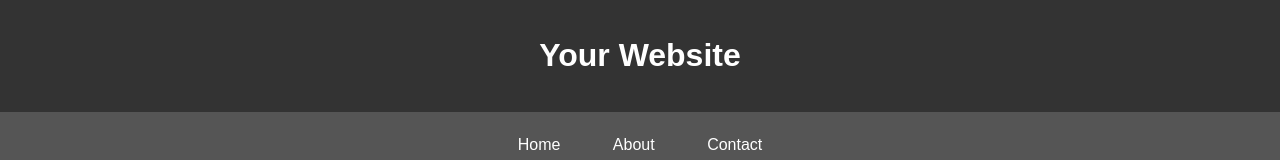
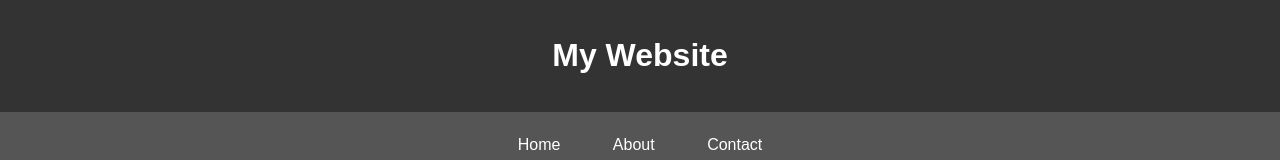
Before and after one commit to Fatikh930/terminaltask2, a plain HTML site: page index.html in a window 1280 px wide. Shown: the top 160 px of the page. Drawn offline with Linux system fonts and the light colour scheme.

Commit message:
Update index.html

```diff
--- a/index.html
+++ b/index.html
@@ -50,7 +50,7 @@
   </head>
   <body>
     <header>
-      <h1>Your Website</h1>
+      <h1>My Website</h1>
     </header>
 
     <nav>
```
